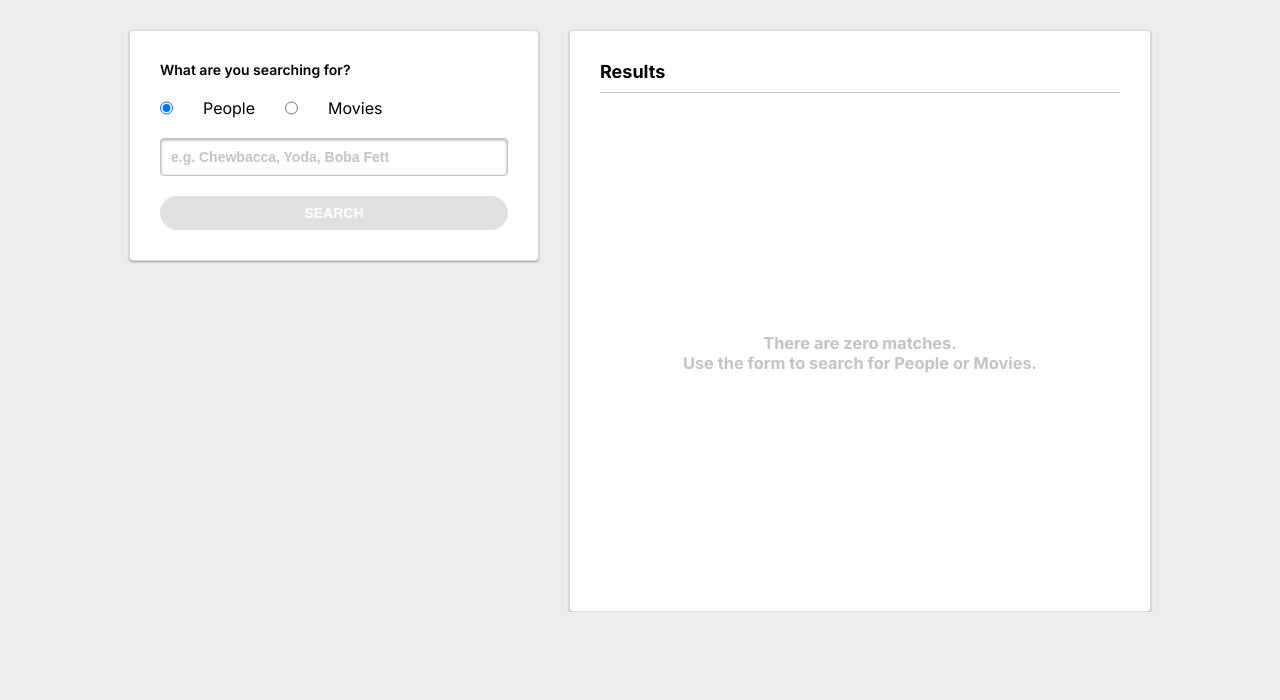
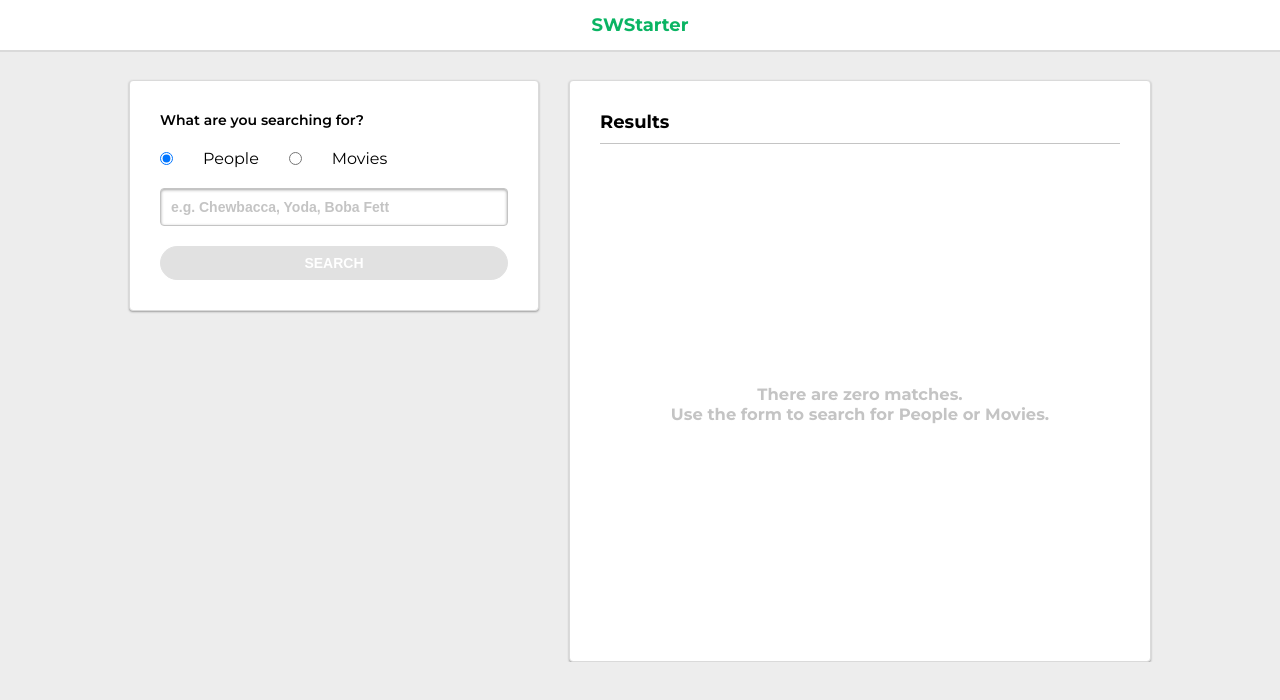
Before and after one commit to henriquezago/star-wars-starter, a Next.js app: page / in a window 1280 px wide. Shown: the top 700 px of the page. Built offline with nearby package versions, Linux system fonts and the light colour scheme.

Commit message:
feat: Montserrat font and layout header

```diff
--- a/app/globals.css
+++ b/app/globals.css
@@ -19,6 +19,16 @@ body {
   font-family: Montserrat, sans-serif;
 }
 
+.header {
+  box-shadow: 0 2px 0 0 var(--gainsboro);
+  background-color: #fff;
+  padding: 0.875rem 0;
+  text-align: center;
+  font-size: 1.125rem;
+  font-weight: bold;
+  color: #0ab463;
+}
+
 body {
   color: #000;
   background: var(--foreground);
--- a/app/layout.tsx
+++ b/app/layout.tsx
@@ -1,7 +1,7 @@
 import "./globals.css";
-import { Inter } from "next/font/google";
+import { Montserrat } from "@next/font/google";
 
-const inter = Inter({ subsets: ["latin"] });
+const inter = Montserrat({ subsets: ["latin"] });
 
 export const metadata = {
   title: "Star Wars Archives",
@@ -15,7 +15,10 @@ export default function RootLayout({
 }) {
   return (
     <html lang="en">
-      <body className={inter.className}>{children}</body>
+      <body className={inter.className}>
+        <header className="header">SWStarter</header>
+        {children}
+      </body>
     </html>
   );
 }
--- a/package.json
+++ b/package.json
@@ -9,6 +9,7 @@
     "lint": "next lint"
   },
   "dependencies": {
+    "@next/font": "^13.4.2",
     "@types/node": "20.1.3",
     "@types/react": "18.2.6",
     "@types/react-dom": "18.2.4",
```
Also changed, not shown: 1 other file (tests, documents, lock files or other folders).
